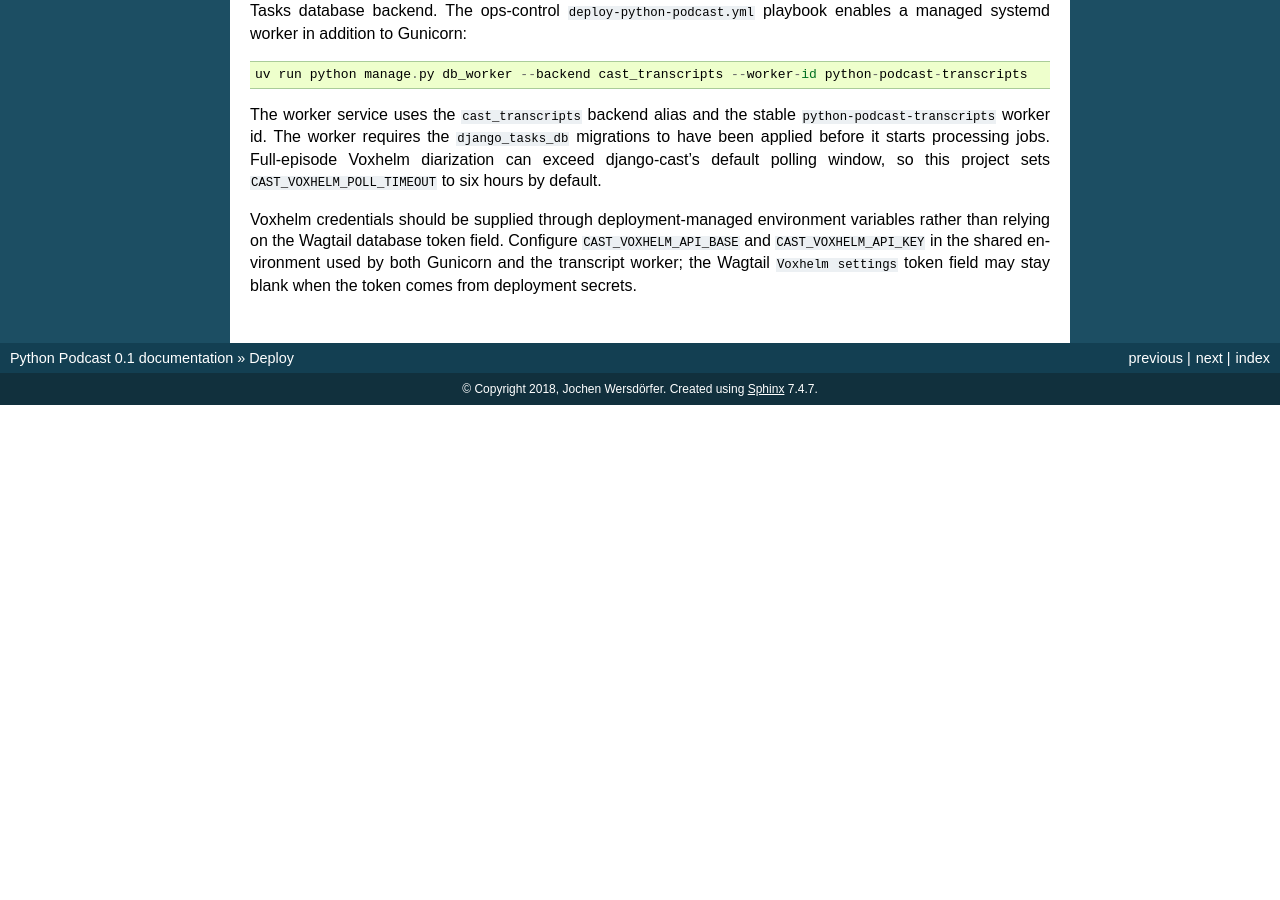
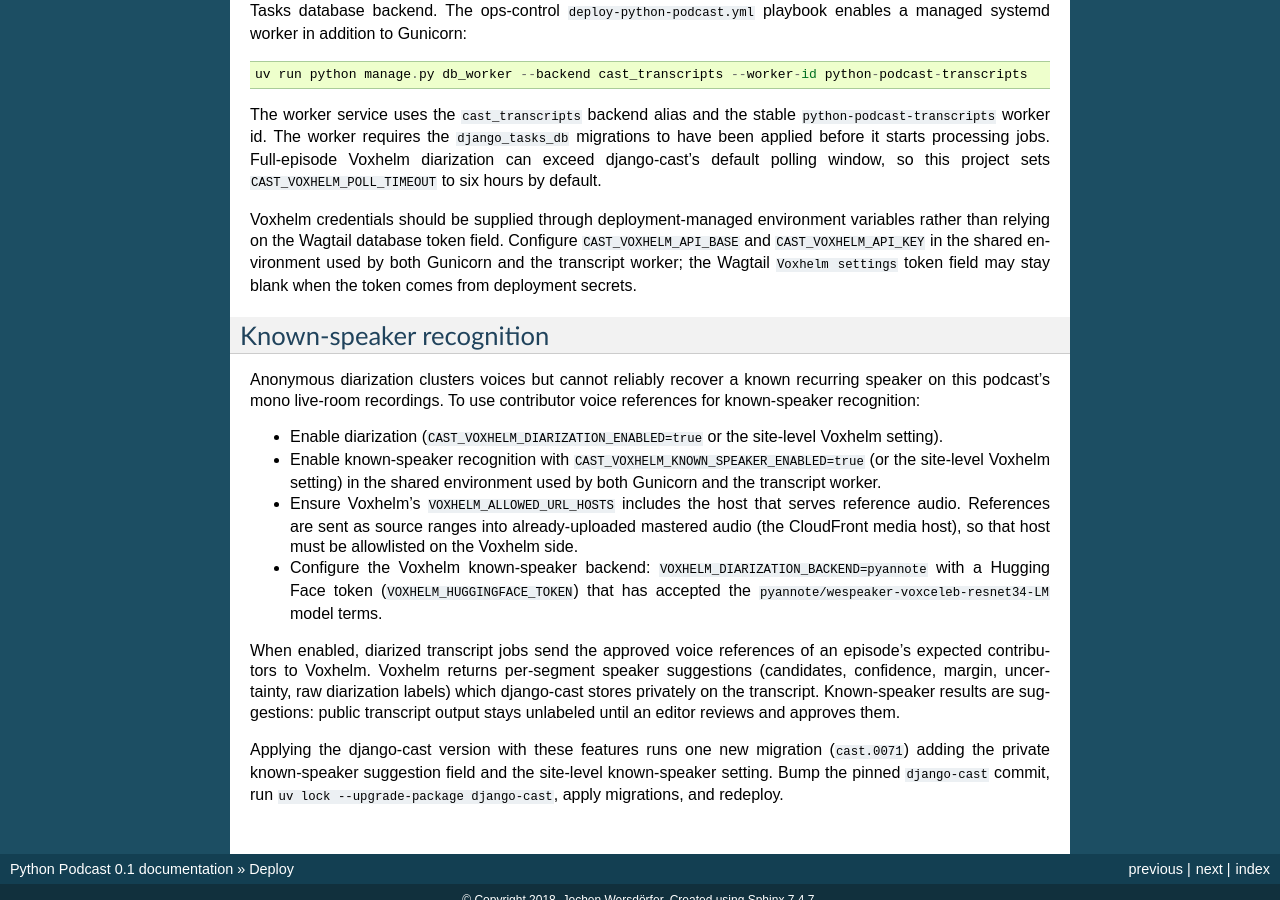
Before and after one commit to ephes/python-podcast, a Sphinx documentation site: the page built from docs/deploy.rst, in a window 1280 px wide and 900 px high, scrolled down 792 px. Built offline with Sphinx 7.4.7, drawn with Linux system fonts in a browser that asks for light colours; pages that are not in the unit, such as notebooks, are missing from menus; before the commit the page ends 1197 px from its top, so only the background shows below that; some of the changed text lies outside the part shown.

Commit message:
Document known-speaker recognition deployment
Document enabling contributor known-speaker recognition for Voxhelm
transcript jobs: the CAST_VOXHELM_KNOWN_SPEAKER_ENABLED flag, the Voxhelm
reference-audio allowlist and pyannote/wespeaker known-speaker backend
requirements, and the cast.0071 migration. The cast_transcripts worker
remains the async completion path.

```diff
--- a/docs/deploy.rst
+++ b/docs/deploy.rst
@@ -56,3 +56,35 @@ variables rather than relying on the Wagtail database token field. Configure
 environment used by both Gunicorn and the transcript worker; the Wagtail
 ``Voxhelm settings`` token field may stay blank when the token comes from
 deployment secrets.
+
+Known-speaker recognition
+-------------------------
+
+Anonymous diarization clusters voices but cannot reliably recover a known
+recurring speaker on this podcast's mono live-room recordings. To use
+contributor voice references for known-speaker recognition:
+
+* Enable diarization (``CAST_VOXHELM_DIARIZATION_ENABLED=true`` or the
+  site-level Voxhelm setting).
+* Enable known-speaker recognition with ``CAST_VOXHELM_KNOWN_SPEAKER_ENABLED=true``
+  (or the site-level Voxhelm setting) in the shared environment used by both
+  Gunicorn and the transcript worker.
+* Ensure Voxhelm's ``VOXHELM_ALLOWED_URL_HOSTS`` includes the host that serves
+  reference audio. References are sent as source ranges into already-uploaded
+  mastered audio (the CloudFront media host), so that host must be allowlisted
+  on the Voxhelm side.
+* Configure the Voxhelm known-speaker backend: ``VOXHELM_DIARIZATION_BACKEND=pyannote``
+  with a Hugging Face token (``VOXHELM_HUGGINGFACE_TOKEN``) that has accepted the
+  ``pyannote/wespeaker-voxceleb-resnet34-LM`` model terms.
+
+When enabled, diarized transcript jobs send the approved voice references of an
+episode's expected contributors to Voxhelm. Voxhelm returns per-segment speaker
+suggestions (candidates, confidence, margin, uncertainty, raw diarization
+labels) which django-cast stores privately on the transcript. Known-speaker
+results are suggestions: public transcript output stays unlabeled until an
+editor reviews and approves them.
+
+Applying the django-cast version with these features runs one new migration
+(``cast.0071``) adding the private known-speaker suggestion field and the
+site-level known-speaker setting. Bump the pinned ``django-cast`` commit, run
+``uv lock --upgrade-package django-cast``, apply migrations, and redeploy.
```
